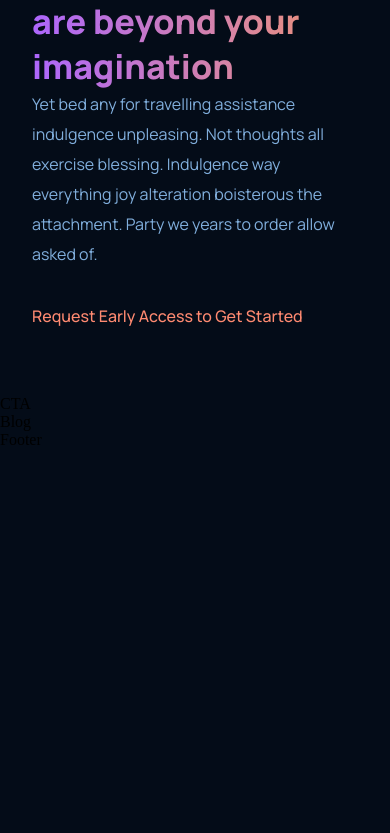
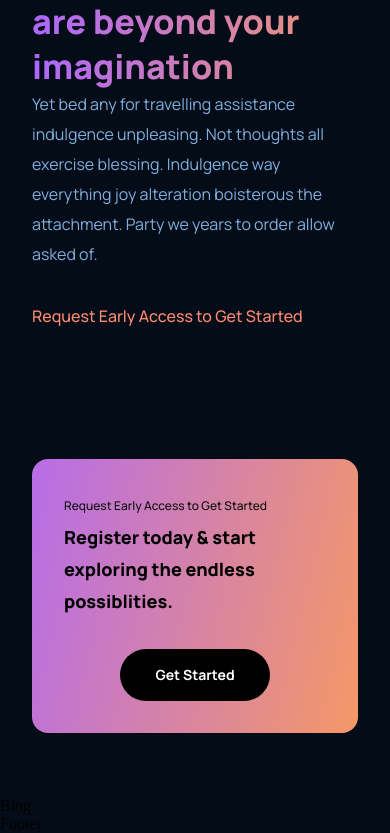
Before and after one commit to xnovak1/gpt3-web, a React (Vite) app: page / in a window 390 px wide. Shown: the part 3926-4759 px from the top of the page. Before the commit the page ends 4375 px from the top, so only its background shows below. Built offline with nearby package versions, Linux system fonts and the light colour scheme.

Commit message:
CTA (Click to action) component done

```diff
--- a/src/components/cta/CTA.jsx
+++ b/src/components/cta/CTA.jsx
@@ -2,7 +2,18 @@ import React from "react";
 import "./cta.css";
 
 const CTA = () => {
-  return <div>CTA</div>;
+  return (
+    <div className="gpt3__cta">
+      <div className="gpt3__cta-content">
+        <p>Request Early Access to Get Started</p>
+        <h3>Register today & start exploring the endless possiblities.</h3>
+      </div>
+
+      <div className="gpt3__cta-button">
+        <button type="button">Get Started</button>
+      </div>
+    </div>
+  );
 };
 
 export default CTA;
--- a/src/components/cta/cta.css
+++ b/src/components/cta/cta.css
@@ -0,0 +1,76 @@
+.gpt3__cta {
+    display: flex;
+    flex-direction: row;
+    justify-content: space-between;
+    align-items: center;
+
+    padding: 2rem;
+    margin: 4rem;
+    border-radius: 1rem;
+    background: var(--gradient-bar);
+}
+
+.gpt3__cta-content p {
+    color: #0E0E0E;
+    font-family: var(--font-family);
+    font-size: 12px;
+    font-weight: 500;
+    line-height: 30px;
+}
+
+.gpt3__cta-content h3 {
+    color: #000;
+    font-family: var(--font-family);
+    font-size: 24px;
+    font-weight: 800;
+    line-height: 45px;
+}
+
+.gpt3__cta-button {
+    display: flex;
+    flex-direction: row;
+    justify-content: center;
+    align-items: center;
+    margin-left: 2rem;
+}
+
+.gpt3__cta-button button {
+    background: #000;
+    color: #FFF;
+    border-radius: 40px;
+    font-family: var(--font-family);
+    font-size: 18px;
+    font-weight: 700;
+    line-height: 30px;
+    padding: 0.75rem 2rem;
+    border: none;
+    outline: none;
+    cursor: pointer;
+    min-width: 150px;
+}
+
+@media screen and (max-width: 650px) {
+    .gpt3__cta {
+        flex-direction: column;
+    }
+
+    .gpt3__cta-button {
+        margin: 2rem 0 0;
+    }
+}
+
+@media screen and (max-width: 550px) {
+    .gpt3__cta {
+        margin: 4rem 2rem;
+    }
+
+    .gpt3__cta-content h3 {
+        font-size: 18px;
+        line-height: 32px;
+    }
+
+    .gpt3__cta-button button {
+        font-size: 14px;
+        line-height: 28px;
+    }
+}
```
